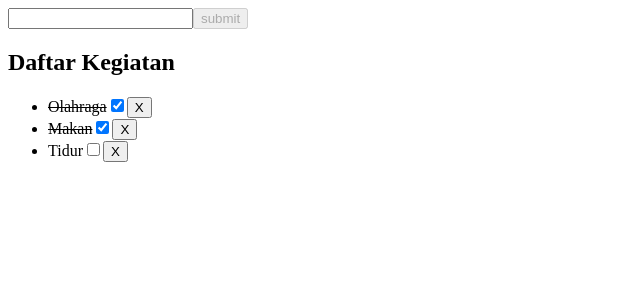
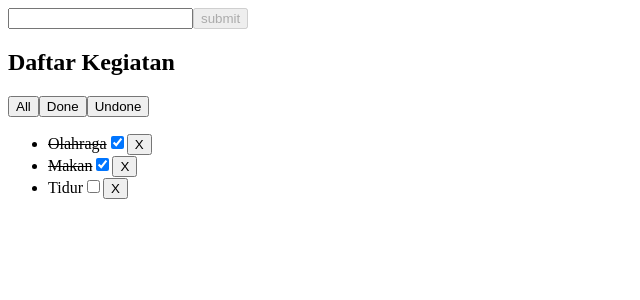
Before and after one commit to imposibleShark221/32-pbk-uts-233510771, a Vue app: page / in a window 1280 px wide. Shown: the top 300 px of the page, without its empty margins (0-640 px from the left). Built offline with nearby package versions, Linux system fonts and the light colour scheme.

Commit message:
Menambahkan fitur (FILTER) untuk menampilkan kegiatan sesuai status kegiatan tersebut. Mulai dari Done,Undone,dan All activities.

```diff
--- a/src/components/uts.vue
+++ b/src/components/uts.vue
@@ -10,6 +10,18 @@
     {text : "Makan" , status : true},
     {text : "Tidur", status : false}
   ])
+
+  const filterStatus = ref('all')
+
+  const filteredLists = computed(() => {
+    if (filterStatus.value === 'done') {
+      return lists.value.filter(item => item.status === true)
+    } else if (filterStatus.value === 'undone') {
+      return lists.value.filter(item => item.status === false)
+    } else {
+      return lists.value
+    }
+  })
 
   function tambahkan(){
     let isi = {
@@ -25,6 +37,14 @@
     lists.value.splice(index, 1)
   }
 
+  const selesai = computed(() => {
+    return lists.value.filter((x) => x.status == true)
+  })
+
+  const belum = computed(() => {
+    return lists.value.filter((x) => x.status == false)
+  })
+
 </script>
 
 <template>
@@ -33,14 +53,18 @@
 <button v-on:click="tambahkan" :disabled="teks == ''">submit</button>
 
   <h2>Daftar Kegiatan</h2>
+  <div>
+    <button v-on:click="filterStatus = 'all'">All</button>
+    <button v-on:click="filterStatus = 'done'">Done</button>
+    <button v-on:click="filterStatus = 'undone'">Undone</button>
+  </div>
     <ul>
-    <li v-for="(list, index) in lists" :key="index">
+      <li v-for="(list, index) in filteredLists" :key="index">
         <span :class="{ crossed: list.status }">{{ list.text }}</span>
         <input type="checkbox" v-model="list.status">
         <button v-on:click="hapus(index)">X</button>
       </li>
     </ul>
-
 
 </template>
 
```
Lines whose indentation alone changed are shown as unchanged.
